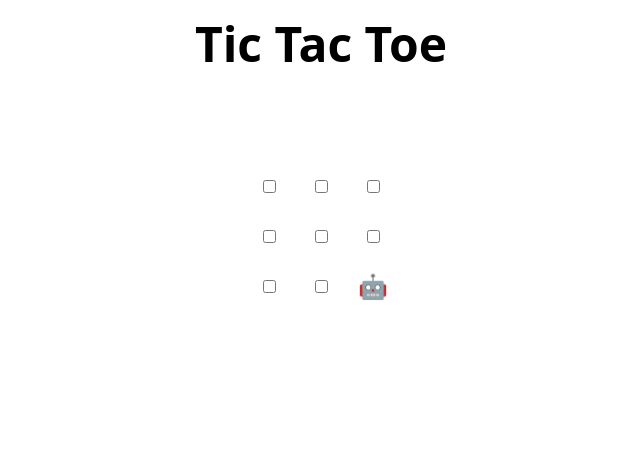
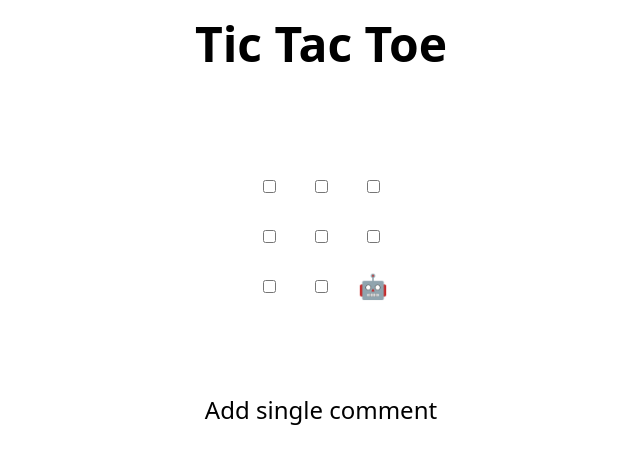
Before and after one commit to ElmelundJC/skills-review-pull-requests, a plain HTML site: page index.html in a window 1280 px wide. Shown: the whole page, without its empty margins (319-959 px from the left). Drawn offline with Linux system fonts and the light colour scheme.

Commit message:
Update index.html
Type a commit message.

```diff
--- a/index.html
+++ b/index.html
@@ -48,7 +48,7 @@
 </table>
 
 <h2 hidden>Game over, refresh to play again 🧑‍💻 🤖!</h2>
-
+Add single comment
 <script>
   // Initialization
   const boxes = Array.from(document.querySelectorAll("td"));
```
